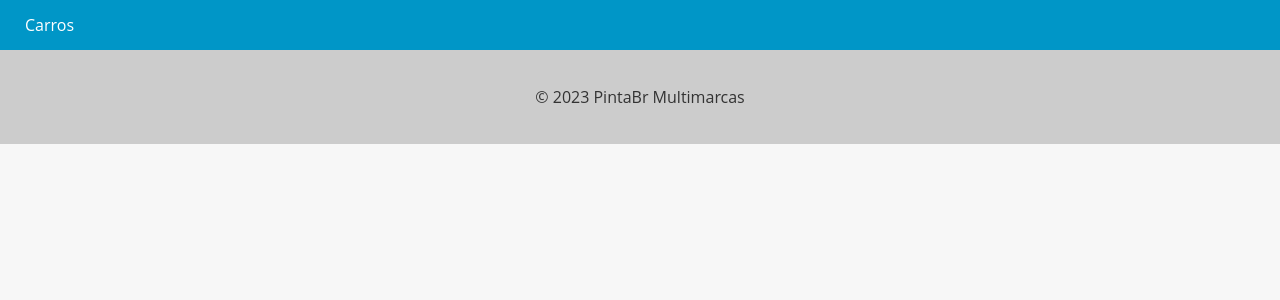
After one commit to Walmir11/Django, a Django app: template app/templates/base.html in a window 1280 px wide. The commit adds this page. Shown: the top 300 px of the page. Run offline with Django 5.2, Linux system fonts and the light colour scheme; the template is opened without the code that fills it, so the values that code supplies are empty.

Commit message:
Adicionando html base no settings e no código

```diff
--- a/app/settings.py
+++ b/app/settings.py
@@ -56,7 +56,7 @@ ROOT_URLCONF = 'app.urls'
 TEMPLATES = [
     {
         'BACKEND': 'django.template.backends.django.DjangoTemplates',
-        'DIRS': [os.path.join(BASE_DIR,'templates')],
+        'DIRS': ['app/templates'],
         'APP_DIRS': True,
         'OPTIONS': {
             'context_processors': [
--- /dev/null
+++ b/app/templates/base.html
@@ -0,0 +1,89 @@
+<!DOCTYPE html>
+<html lang="en"><head>
+  <meta charset="UTF-8">
+  <meta name="viewport" content="width=device-width, initial-scale=1.0">
+  <title>{% block title %}{% endblock %}</title>
+  <style>
+    body {
+        font-family: 'Open Sans', sans-serif;
+        background-color: #f7f7f7;
+        color: #333;
+        margin: 0;
+        padding: 0;
+    }
+
+    header {
+        background-color: #0096c7;
+        color: #fff;
+        text-align: center;
+    }
+
+    footer {
+        background-color: #ccc;
+        color: #333;
+        padding: 20px;
+        text-align: center;
+    }
+
+    nav {
+        background-color: #0096c7;
+        color: #fff;
+        height: 50px;
+        display: flex;
+        justify-content: space-between;
+        align-items: center;
+    }
+
+    nav ul {
+        list-style: none;
+        margin: 0;
+        padding: 0;
+        display: flex;
+    }
+
+    nav ul li {
+        margin: 0 10px;
+    }
+
+    nav ul li a {
+        color: #fff;
+        text-decoration: none;
+        font-size: 16px;
+        padding: 15px;
+        transition: all 0.3s ease;
+    }
+
+    nav ul li a:hover {
+        background-color: #32bbe8;
+    }
+
+    nav ul li.active a {
+        background-color: #666;
+    }
+
+    nav ul li.active a:hover {
+        background-color: #999;
+    }
+
+  </style>
+</head>
+<body>
+  <header>
+    <nav>
+      <ul>
+        <li><a href="{% url 'cars_list' %}">Carros</a></li>
+      </ul>
+    </nav>
+  </header>
+
+  <main>
+    {% block content %}
+    {% endblock %}
+  </main>
+
+  <footer>
+    <p>© 2023 PintaBr Multimarcas</p>
+  </footer>
+
+
+</body></html>
--- a/app/urls.py
+++ b/app/urls.py
@@ -22,5 +22,5 @@ from cars.views import car_view
 
 urlpatterns = [
     path('admin/', admin.site.urls),
-    path('cars/', car_view),
+    path('cars/', car_view, name='cars_list'),
 ] + static(settings.MEDIA_URL, document_root=settings.MEDIA_ROOT)
```
Also changed, not shown: cars/templates/cars.html (+115 -14 lines), cars/views.py (+4 -4 lines).
